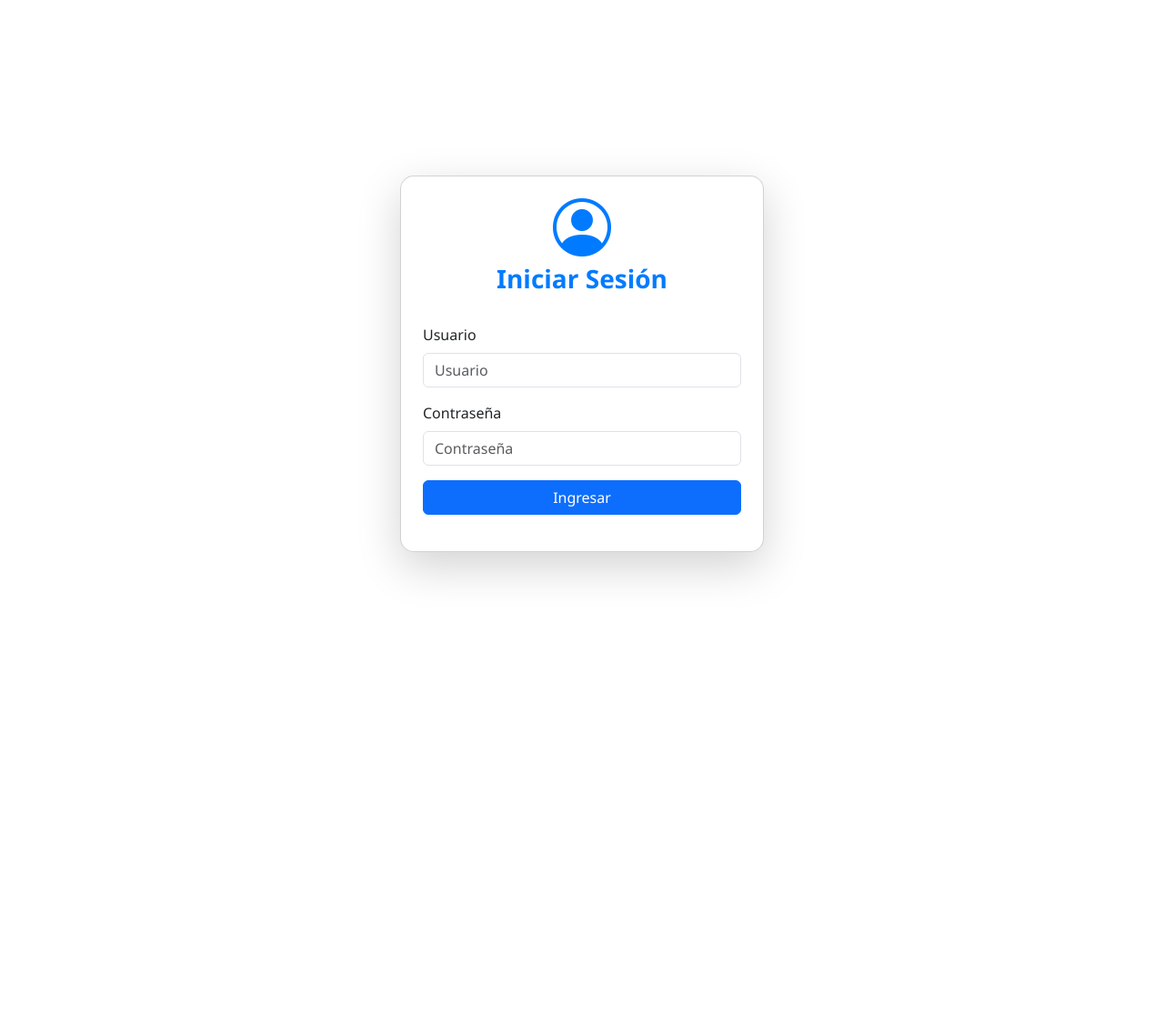
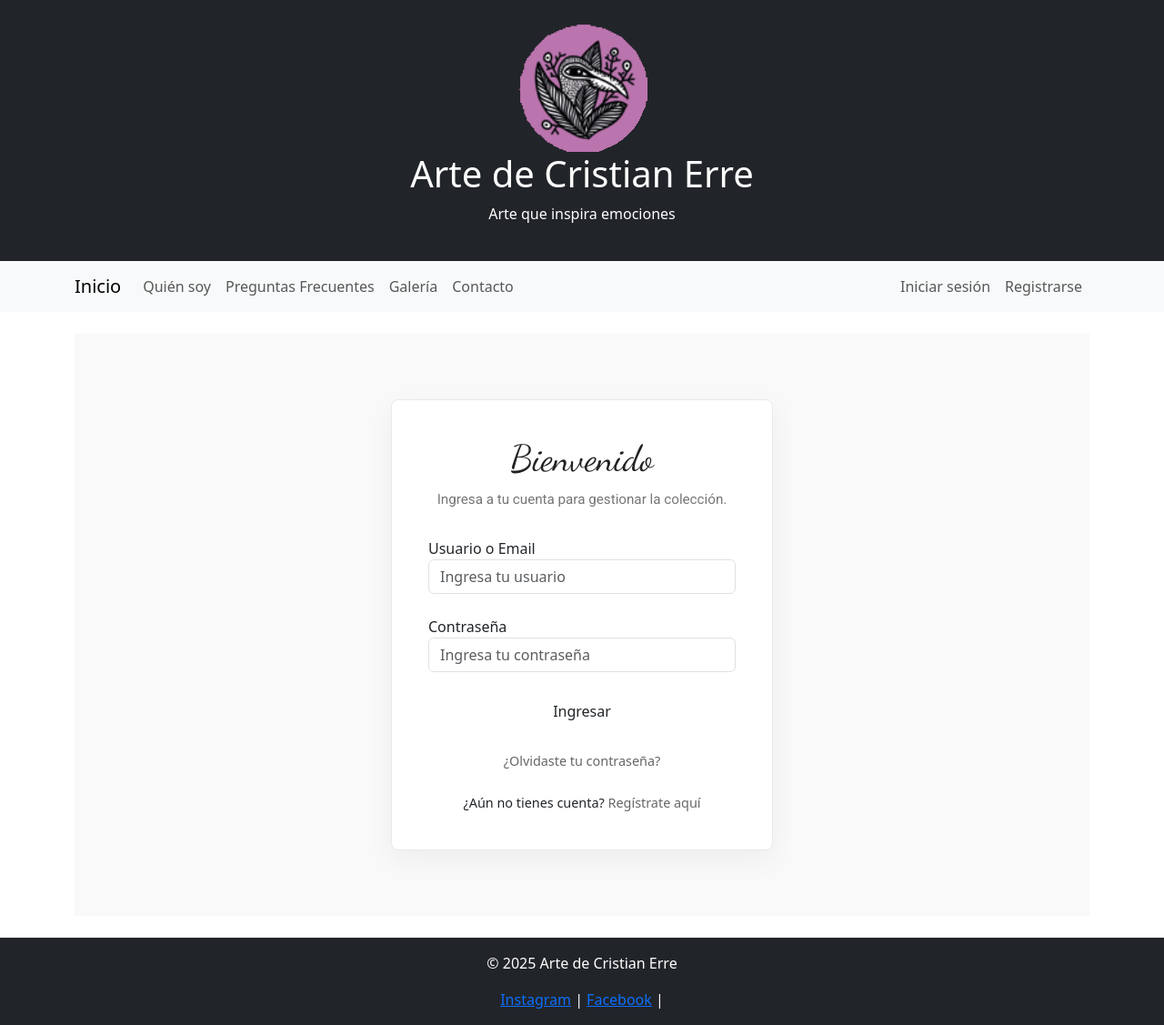
Before and after one commit to denil232/Sitio-WEB-cristian, a Django app: page /login/ in a window 1280 px wide. Shown: the whole page at 91% size. Before the commit the page ends 636 px from the top, so only its background shows below. Run offline with Django 5.2, Linux system fonts and the light colour scheme.

Commit message:
VERIFICACIION Y LOGIN MEDIO ECHO

```diff
--- a/core/templates/core/base.html
+++ b/core/templates/core/base.html
@@ -13,21 +13,116 @@
     <link href="https://fonts.googleapis.com/css2?family=Roboto:wght@400;700&family=Dancing+Script&display=swap" rel="stylesheet">
 
     <style>
-        body {
+        /* === ESTILOS ELEGANTES PARA LOGIN Y REGISTRO === */
+
+/* 1. Fondo y Contenedor */
+.auth-container {
+    display: flex;
+    justify-content: center;
+    align-items: center;
+    min-height: 80vh; /* Ocupa casi toda la pantalla */
+    background-color: #f9f9f9; /* Fondo muy suave */
+    padding: 20px;
+}
+
+.auth-card {
+    background: white;
+    width: 100%;
+    max-width: 420px; /* Tarjeta compacta */
+    padding: 40px;
+    border-radius: 8px; /* Bordes ligeramente redondeados */
+    box-shadow: 0 10px 30px rgba(0,0,0,0.05); /* Sombra muy sutil y elegante */
+    text-align: center;
+    border: 1px solid #eaeaea;
+}
+
+/* 2. Tipografía */
+.auth-title {
+    font-family: 'Dancing Script', cursive; /* Tu fuente de firma */
+    font-size: 2.5rem;
+    color: #222;
+    margin-bottom: 10px;
+}
+
+.auth-subtitle {
     font-family: 'Roboto', sans-serif;
+    color: #777;
+    font-size: 0.95rem;
+    margin-bottom: 30px;
 }
-        header h1 {
-            font-family: 'Dancing Script', cursive;
-            font-size: 3rem;
+
+/* 3. Campos de Texto (Inputs) */
+.form-group {
+    margin-bottom: 20px;
+    text-align: left;
 }
-        footer a {
-            color: #93b8dd;
-            margin: 0 5px;
+
+.form-label {
+    font-size: 0.85rem;
+    font-weight: 600;
+    color: #333;
+    text-transform: uppercase;
+    letter-spacing: 1px;
+    display: block;
+    margin-bottom: 5px;
+}
+
+.form-control-art {
+    width: 100%;
+    padding: 12px 15px;
+    font-size: 1rem;
+    border: 1px solid #ddd;
+    border-radius: 4px;
+    background-color: #fafafa;
+    transition: all 0.3s ease;
+}
+
+.form-control-art:focus {
+    background-color: white;
+    border-color: #333; /* Se pone negro elegante al escribir */
+    outline: none;
+    box-shadow: 0 0 5px rgba(0,0,0,0.1);
+}
+
+/* 4. Botones */
+.btn-art {
+    width: 100%;
+    padding: 12px;
+    background-color: #222; /* Negro elegante en vez de azul chillón */
+    color: white;
+    border: none;
+    font-size: 1rem;
+    font-weight: 600;
+    text-transform: uppercase;
+    letter-spacing: 1px;
+    cursor: pointer;
+    border-radius: 4px;
+    transition: background 0.3s;
+    margin-top: 10px;
+}
+
+.btn-art:hover {
+    background-color: #444; /* Gris oscuro al pasar el mouse */
+}
+
+/* 5. Enlaces (Olvidé contraseña, etc) */
+.auth-links {
+    margin-top: 25px;
+    font-size: 0.9rem;
+    display: flex;
+    flex-direction: column;
+    gap: 8px;
+}
+
+.auth-links a {
+    color: #666;
     text-decoration: none;
+    transition: color 0.2s;
 }
-        header img {
-            height: 120px;
-            margin-bottom: 15px;
+
+.auth-links a:hover {
+    color: #000;
+    text-decoration: underline;
 }
     </style>
 </head>
--- a/core/templates/core/login.html
+++ b/core/templates/core/login.html
@@ -1,90 +1,38 @@
-<style>
-/* Fondo degradado azul */
-.bg-gradient {
-  background: linear-gradient(135deg, #007bff, #00c6ff);
-  font-family: 'Segoe UI', sans-serif;
-}
+{% extends 'core/base.html' %}
 
-/* Tarjeta con efecto glass */
-.card {
-  background-color: rgba(255, 255, 255, 0.95);
-  border: none;
-  border-radius: 15px;
-}
+{% block content %}
+<div class="auth-container">
+    <div class="auth-card">
+        <h2 class="auth-title">Bienvenido</h2>
+        <p class="auth-subtitle">Ingresa a tu cuenta para gestionar la colección.</p>
 
-/* Título */
-.card h3 {
-  font-weight: 600;
-  color: #007bff;
-}
+        {% if error %}
+            <div class="alert alert-danger text-start" role="alert" style="font-size: 0.9rem;">
+                {{ error }}
+            </div>
+        {% endif %}
 
-/* Inputs */
-.form-control {
-  border-radius: 8px;
-  border: 1px solid #ccc;
-  padding: 10px;
-}
+        <form method="POST">
+            {% csrf_token %}
 
-.form-control:focus {
-  border-color: #007bff;
-  box-shadow: 0 0 0 0.2rem rgba(0,123,255,.25);
-}
+            <div class="mb-4 text-start">
+                <label for="username">Usuario o Email</label>
+                <input type="text" name="username" class="form-control" id="username" placeholder="Ingresa tu usuario" required>
+            </div>
 
-/* Botón */
-.btn-primary {
-  border-radius: 8px;
-  font-weight: bold;
-  background: #007bff;
-  border: none;
-  transition: background 0.3s ease;
-}
+            <div class="mb-4 text-start">
+                <label for="password">Contraseña</label>
+                <input type="password" name="password" class="form-control" id="password" placeholder="Ingresa tu contraseña" required>
+            </div>
 
-.btn-primary:hover {
-  background: #0056b3;
-}
+            <button type="submit" class="btn btn-auth">Ingresar</button>
+        </form>
 
-/* Mensajes de error */
-.alert-danger {
-  border-radius: 8px;
-  font-size: 0.9rem;
-}
+        <div class="auth-links">
+            <a href="{% url 'password_reset' %}">¿Olvidaste tu contraseña?</a>
 
-</style>
-
-{% load static %}
-<!DOCTYPE html>
-<html lang="es">
-<head>
-  <meta charset="UTF-8">
-  <title>Login</title>
-  <link href="https://cdn.jsdelivr.net/npm/bootstrap@5.3.2/dist/css/bootstrap.min.css" rel="stylesheet">
-  <link href="https://cdn.jsdelivr.net/npm/bootstrap-icons@1.10.5/font/bootstrap-icons.css" rel="stylesheet">
-  <link rel="stylesheet" href="{% static 'core/styles.css' %}">
-</head>
-<body class="bg-gradient d-flex justify-content-center align-items-center vh-100">
-
-  <div class="card shadow-lg p-4" style="width: 400px; border-radius: 15px;">
-    <div class="text-center mb-4">
-      <i class="bi bi-person-circle" style="font-size: 4rem; color: #007bff;"></i>
-      <h3 class="mt-2">Iniciar Sesión</h3>
+            <span class="mt-3">¿Aún no tienes cuenta? <a href="{% url 'registro' %}">Regístrate aquí</a></span>
+        </div>
     </div>
-    <form method="post">
-      {% csrf_token %}
-      <div class="mb-3">
-        <label for="username" class="form-label">Usuario</label>
-        <input type="text" class="form-control" id="username" name="username" placeholder="Usuario" required>
-      </div>
-      <div class="mb-3">
-        <label for="password" class="form-label">Contraseña</label>
-        <input type="password" class="form-control" id="password" name="password" placeholder="Contraseña" required>
-      </div>
-      <button type="submit" class="btn btn-primary w-100">Ingresar</button>
-    </form>
-
-    {% if error %}
-      <div class="alert alert-danger mt-3 text-center">{{ error }}</div>
-    {% endif %}
-  </div>
-
-</body>
-</html>
+</div>
+{% endblock %}
--- a/sitioweb/urls.py
+++ b/sitioweb/urls.py
@@ -1,7 +1,9 @@
 from django.contrib import admin
-from django.urls import path, include
+from django.urls import path
 from django.conf import settings
 from django.conf.urls.static import static
+# IMPORTANTE: Esto es necesario para que funcione el cambio de contraseña
+from django.contrib.auth import views as auth_views
 from core import views
 
 urlpatterns = [
@@ -12,19 +14,36 @@
     path('quienes/', views.quienes, name='quienes'),
     path('contacto/', views.contacto, name='contacto'),
 
-    # --- VISTAS DE GESTIÓN (¡NUEVO! Esto es lo que faltaba) ---
-    # Estas URLs conectan con tus funciones de agregar, editar y eliminar
+    # --- VISTAS DE GESTIÓN (Staff/Cristian) ---
     path('galeria/agregar/', views.agregar_obra, name='agregar_obra'),
-
-    # <int:obra_id> es vital: le dice a Django QUÉ obra específica vas a editar/borrar
     path('galeria/editar/<int:obra_id>/', views.editar_obra, name='editar_obra'),
     path('galeria/eliminar/<int:obra_id>/', views.eliminar_obra, name='eliminar_obra'),
 
-    # --- AUTENTICACIÓN (Login/Registro/Logout) ---
-    # Usamos tus vistas personalizadas del views.py
+    # --- AUTENTICACIÓN PERSONALIZADA (Tus diseños bonitos) ---
     path('registro/', views.registro, name='registro'),
     path('login/', views.iniciar_sesion, name='login'),
     path('logout/', views.cerrar_sesion, name='logout'),
+
+    # --- RECUPERACIÓN DE CONTRASEÑA (Sistema Gmail) ---
+    # 1. Formulario para pedir el correo
+    path('reset_password/',
+         auth_views.PasswordResetView.as_view(template_name="core/password/password_reset_form.html"),
+         name='password_reset'),
+
+    # 2. Mensaje de "Correo enviado exitosamente"
+    path('reset_password_sent/',
+         auth_views.PasswordResetDoneView.as_view(template_name="core/password/password_reset_done.html"),
+         name='password_reset_done'),
+
+    # 3. Link especial que llega al correo para poner la nueva clave
+    path('reset/<uidb64>/<token>/',
+         auth_views.PasswordResetConfirmView.as_view(template_name="core/password/password_reset_confirm.html"),
+         name='password_reset_confirm'),
+
+    # 4. Mensaje de "Contraseña cambiada correctamente"
+    path('reset_password_complete/',
+         auth_views.PasswordResetCompleteView.as_view(template_name="core/password/password_reset_complete.html"),
+         name='password_reset_complete'),
 
     path('admin/', admin.site.urls),
 ]
```
Also changed, not shown: core/templates/core/password/password_reset_complete.html (added, +14 -0 lines), core/templates/core/password/password_reset_confirm.html (added, +31 -0 lines), core/templates/core/password/password_reset_done.html (added, +17 -0 lines), core/templates/core/password/password_reset_form.html (added, +23 -0 lines), core/templates/core/registro.html (+38 -79 lines), sitioweb/settings.py (+11 -0 lines), db.sqlite3. Lines whose indentation alone changed are shown as unchanged.
